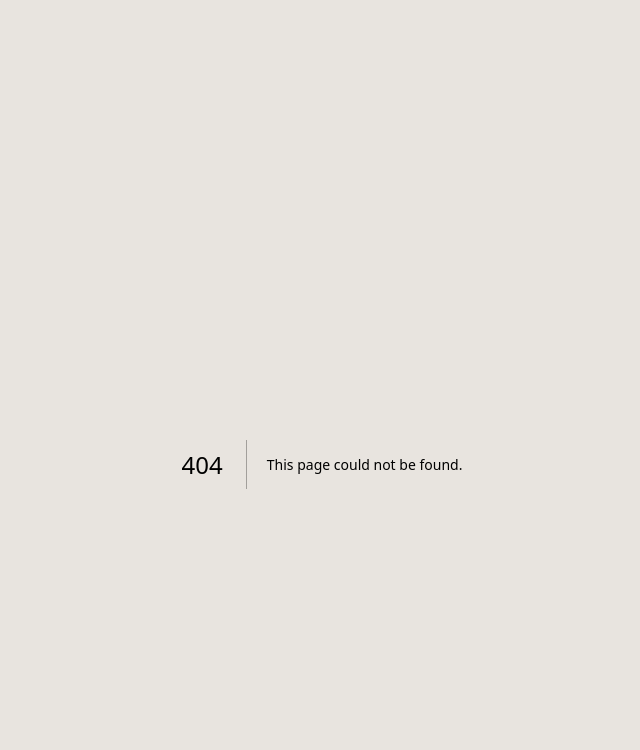
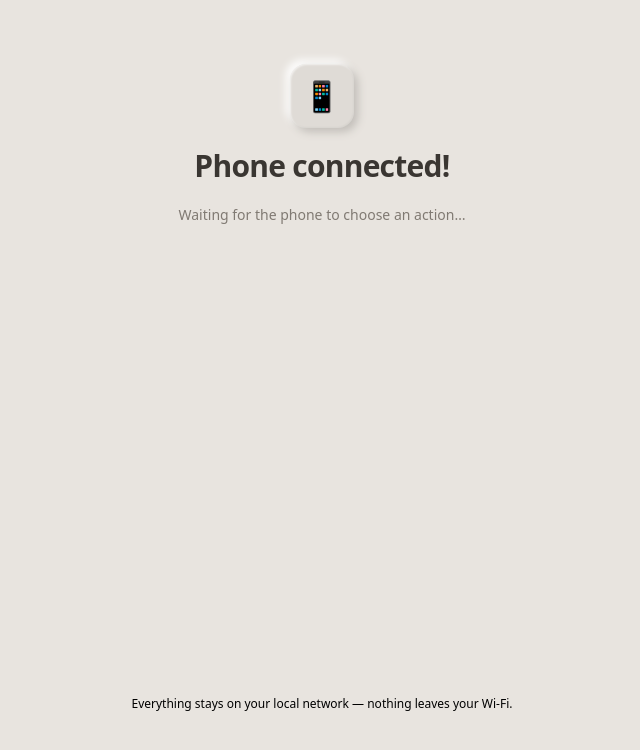
Before and after one commit to aristelcrowley/qr-cross-file-transfer, a Next.js app in the folder frontend/: page /waiting in a window 1280 px wide. Before the commit this address had no page. Shown: the top 750 px of the page, without its empty margins (318-958 px from the left). Built offline with nearby package versions, Linux system fonts and the light colour scheme; no server answers.

Commit message:
feat(frontend): implement waiting page

```diff
--- /dev/null
+++ b/frontend/src/app/waiting/page.tsx
@@ -0,0 +1,30 @@
+"use client";
+
+import Footer from "@/components/layout/Footer";
+import { useViewerNavigation } from "@/hooks/useViewerNavigation";
+
+export default function WaitingPage() {
+  useViewerNavigation();
+
+  return (
+    <>
+      <section className="text-center space-y-5">
+        <div className="inline-flex items-center justify-center w-16 h-16 rounded-2xl clay-badge text-3xl">
+          📱
+        </div>
+        <h1 className="text-2xl sm:text-3xl font-extrabold tracking-tight text-clay-heading">
+          Phone connected!
+        </h1>
+        <p className="text-sm text-clay-muted max-w-xs mx-auto leading-relaxed">
+          Waiting for the phone to choose an action…
+        </p>
+        <div className="flex items-center justify-center gap-2 pt-2">
+          <span className="w-2 h-2 rounded-full bg-clay-muted/50 animate-bounce [animation-delay:0ms]" />
+          <span className="w-2 h-2 rounded-full bg-clay-muted/50 animate-bounce [animation-delay:150ms]" />
+          <span className="w-2 h-2 rounded-full bg-clay-muted/50 animate-bounce [animation-delay:300ms]" />
+        </div>
+      </section>
+      <Footer />
+    </>
+  );
+}
```
